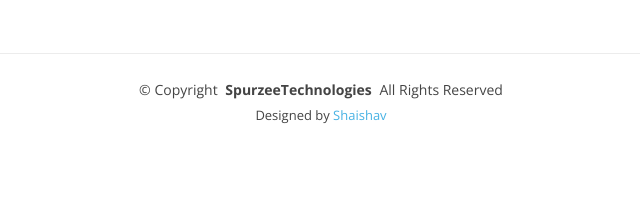
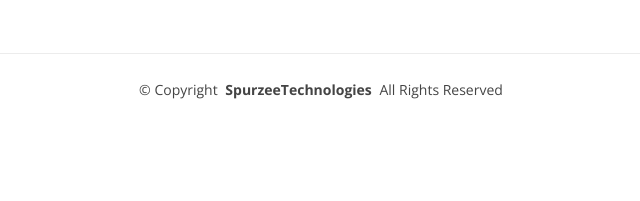
Before and after one commit to dhruvtand7/spurzee_new, a Flask app: page / in a window 1280 px wide. Shown: the part 4313-4514 px from the top of the page, without its empty margins (319-959 px from the left). After the commit the page ends 4412 px from the top, so only its background shows below. Run offline with Flask 3, Linux system fonts and the light colour scheme; some libraries are stand-ins or nearby versions.

Commit message:
new changes

```diff
--- a/templates/home.html
+++ b/templates/home.html
@@ -403,7 +403,7 @@
         <!-- You can delete the links only if you've purchased the pro version. -->
         <!-- Licensing information: https://bootstrapmade.com/license/ -->
         <!-- Purchase the pro version with working PHP/AJAX contact form: [buy-url] -->
-        Designed by <a href="https://www.youtube.com/watch?v=aRlWle9smww/">Shaishav</a>
+        <!-- Designed by <a href="https://www.youtube.com/watch?v=aRlWle9smww/">Shaishav</a> -->
       </div>
     </div>
 
```
